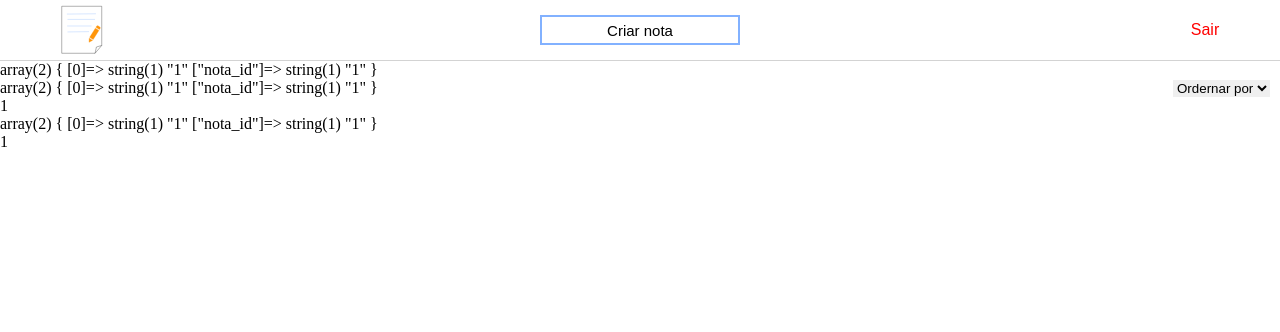
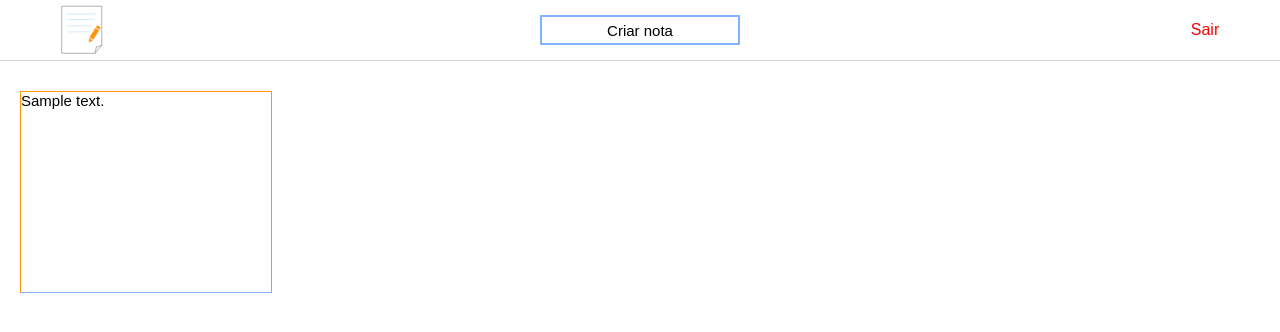
Before and after one commit to juliacaldeira/BlocoDeNotas, a PHP site: page /home.php in a window 1280 px wide. Shown: the top 332 px of the page. Run offline with PHP 8.4, Linux system fonts and the light colour scheme; the visitor is signed in with stand-in values (Sample User, id 1); tables that the repository leaves empty hold one stand-in row (values such as "Sample post").

Commit message:
notas ok

```diff
--- /dev/null
+++ b/css/home.css
@@ -0,0 +1,18 @@
+#linha {
+    width: 100%;
+    height: 30px;
+}
+#grid {
+    display: grid;
+    grid-template-columns: repeat(5, 100px);
+    gap: 40px 170px;
+    margin: 0 20px 0 20px;
+    font-family: arial;
+    font-size: 15px;
+}
+.nota-grid {
+    width: 250px;
+    height: 200px;
+    border: 1px solid;
+    border-color: #FF950A #FF950A #82B1FF #FF950A;
+}
--- a/php/home.php
+++ b/php/home.php
@@ -4,30 +4,26 @@ require("./aut.php");
 
     $user = user_atual();
     $conexao = mysqli_connect("localhost", "root", "", "bloco_notas");
-    $pegarNotas = mysqli_query($conexao, "SELECT nota_id FROM nota WHERE usuario_id = '$user'");
+    $pegarNotas = mysqli_query($conexao, "SELECT text FROM nota WHERE usuario_id = '$user'");
 
     $linhas = mysqli_num_rows($pegarNotas);
-    $dados = array('sla');
+    $dados = array();
     if($linhas > 0) {
-        $dados = mysqli_fetch_array($pegarNotas);
-        var_dump($dados);
+        while($coluna = mysqli_fetch_array($pegarNotas)) {
+            array_push($dados, $coluna['text']);
+        }
+    }
 
-    }
 ?>
     <html>
-    <link rel="stylesheet" href="">
-            <form method="POST" class="form">
-            <select name="ordem" id="ordem">
-                <option value="">Ordernar por</option>
-            </select>
-            </form>
-        </div>
-
+    <link rel="stylesheet" href="../Css/home.css">
+        <div id="linha"></div>
         <div id="grid">
-            <?php foreach($dados as $arr) {
-                var_dump($dados);
-                echo '<div class="grid-item">'.$arr.'</div>';
-            } ?>
+           <?php
+                foreach($dados as $arr) {
+                    echo '<div class="nota-grid">'.$arr.'</div>';
+                }
+            ?>
         </div>
 
     </body>
```
